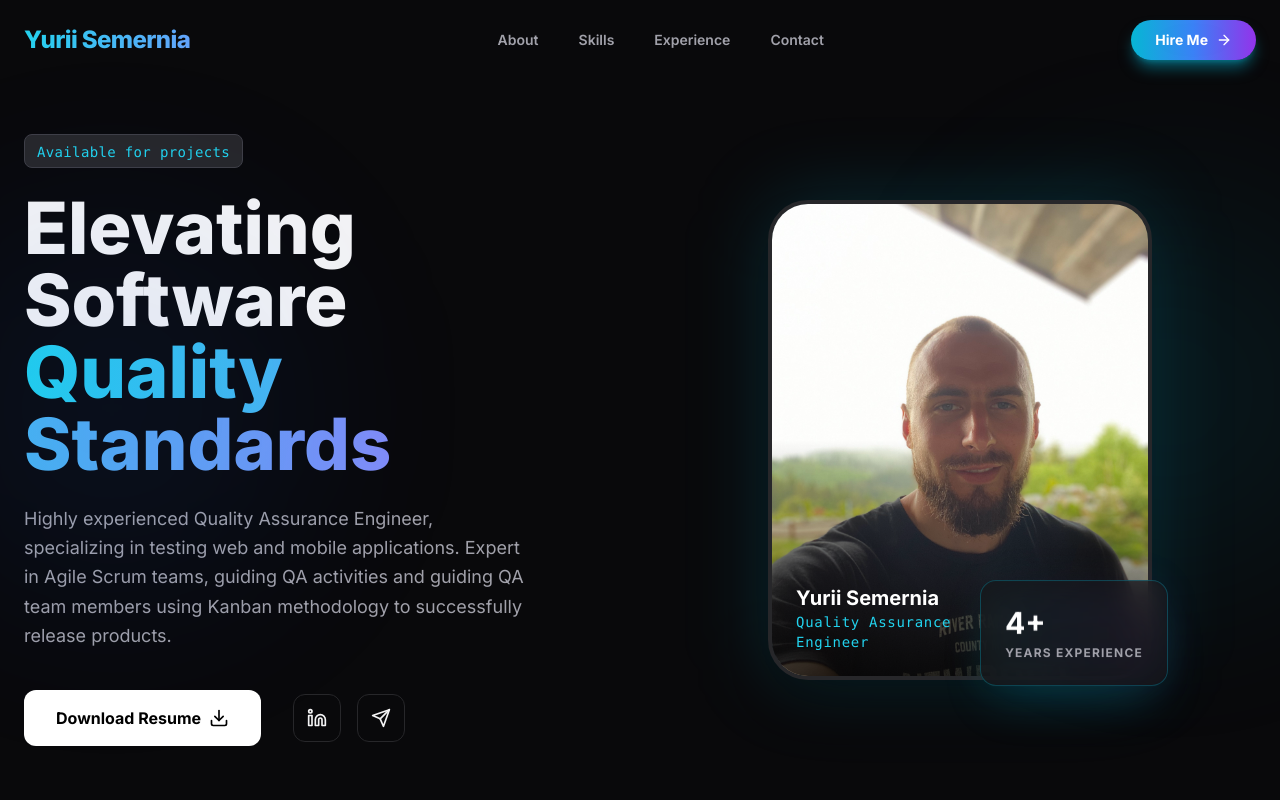
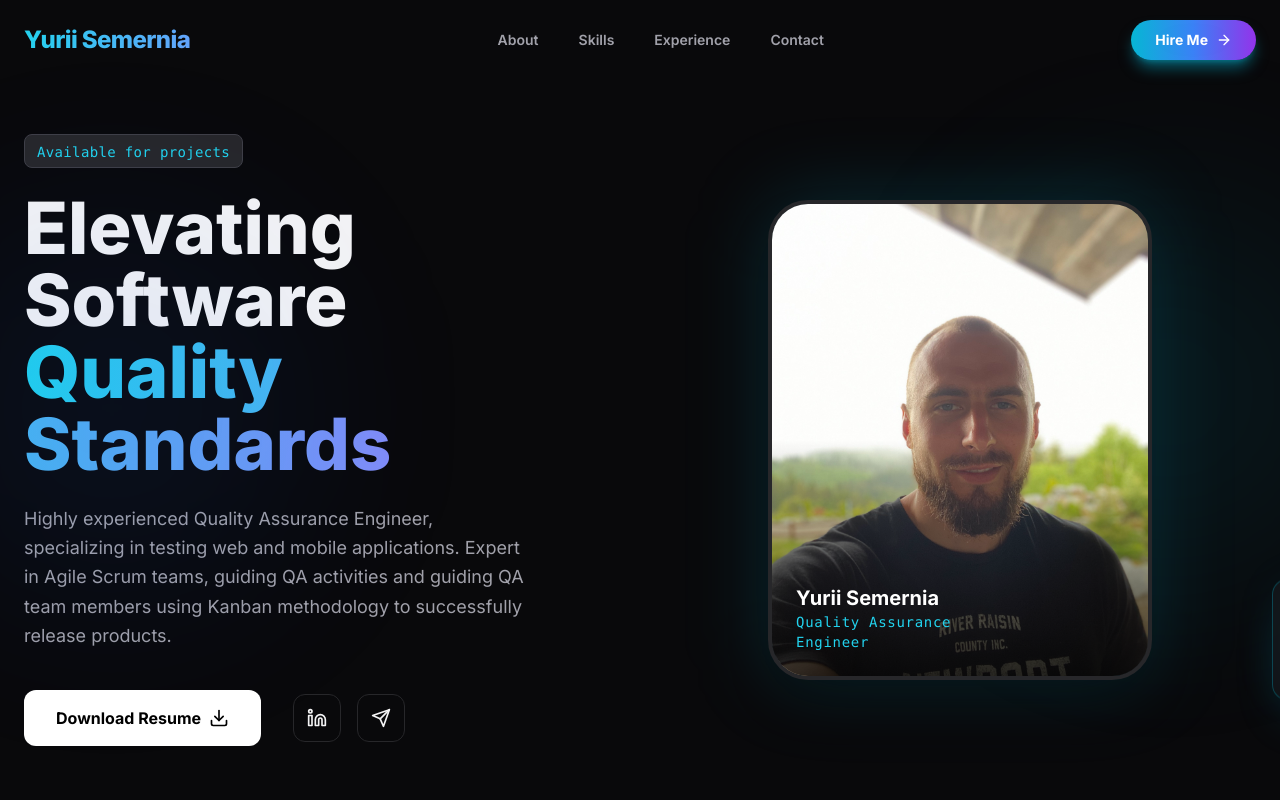
Before and after one commit to Urii-Semernia/Urii-Semernia.github.io, a React (Vite) app: page / in a window 1280 px wide. Shown: the top 800 px of the page. Built offline with nearby package versions, Linux system fonts and the light colour scheme.

Commit message:
Fix experience card: position to the right of photo using left-full, prevent overlap

```diff
--- a/components/Hero.tsx
+++ b/components/Hero.tsx
@@ -72,8 +72,9 @@ const Hero: React.FC = () => {
           </div>
         </div>
 
-        <div className="order-1 md:order-2 flex justify-center">
-          <div className="relative w-72 h-96 lg:w-96 lg:h-[30rem]">
+        <div className="order-1 md:order-2 flex justify-center relative">
+          {/* Photo container */}
+          <div className="relative w-72 h-96 lg:w-96 lg:h-[30rem] z-10">
             {/* Aesthetic Glow */}
             <div className="absolute inset-0 bg-cyan-500/20 rounded-[2.5rem] blur-2xl hover:bg-cyan-500/50 transition-all duration-500"></div>
 
@@ -91,10 +92,11 @@ const Hero: React.FC = () => {
                 <p className="text-cyan-400 text-sm font-mono tracking-wider">{PERSONAL_INFO.title}</p>
               </div>
             </div>
+          </div>
 
-            {/* Floating stats card - positioned outside photo, below and to the right */}
-            <div className="absolute -bottom-2 -right-2 sm:-bottom-3 sm:-right-3 lg:-bottom-4 lg:-right-4 pointer-events-auto z-30 experience-card-debug">
-                <div className="glass p-4 sm:p-6 rounded-2xl border border-cyan-500/30 shadow-2xl shadow-cyan-500/20 group min-w-[120px] animate-experience-card relative">
+          {/* Floating stats card - positioned to the right of photo, not overlapping */}
+          <div className="absolute left-full bottom-0 ml-2 sm:ml-4 pointer-events-auto z-20 experience-card-wrapper" style={{ transform: 'translateY(25%)' }}>
+            <div className="glass p-4 sm:p-6 rounded-2xl border border-cyan-500/30 shadow-2xl shadow-cyan-500/20 group min-w-[120px] w-[140px] animate-experience-card relative">
                 {/* Animated glow background */}
                 <div className="absolute inset-0 rounded-2xl bg-gradient-to-r from-cyan-500/20 via-blue-500/20 to-purple-500/20 opacity-0 group-hover:opacity-100 blur-xl transition-opacity duration-500 animate-glow-pulse"></div>
 
@@ -111,7 +113,6 @@ const Hero: React.FC = () => {
           </div>
         </div>
       </div>
-      </div>
     </section>
   );
 };
--- a/index.css
+++ b/index.css
@@ -61,12 +61,12 @@
   }
 }
 
-/* Debug class - you can find this in DevTools by searching for "experience-card-debug" */
-.experience-card-debug {
-  /* This class helps identify the element in DevTools */
+/* Experience card wrapper - positioned outside photo */
+.experience-card-wrapper {
+  /* Base positioning done via inline style */
 }
 
-/* Experience card animation - only vertical floating, no horizontal movement */
+/* Experience card animation - only vertical floating, preserves base transform */
 @keyframes experience-float {
   0%, 100% {
     transform: translateY(0);
```
Lines whose indentation alone changed are shown as unchanged.
